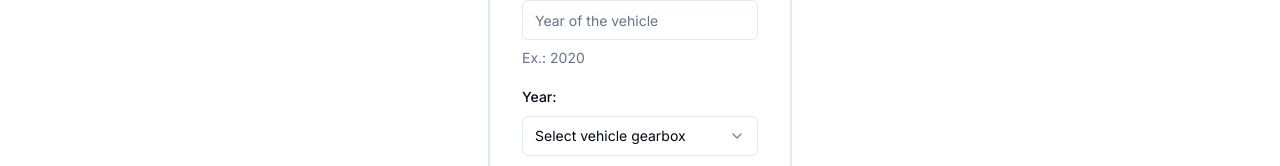
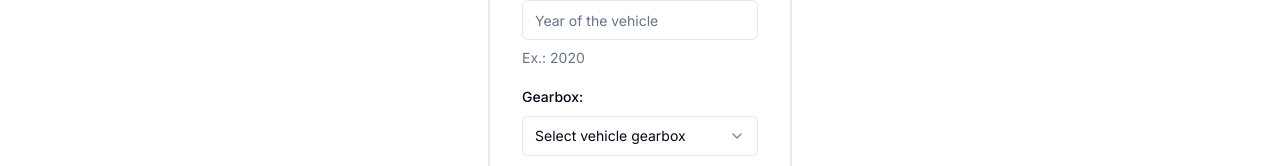
Before and after one commit to ZulfiPy/NextFrontTSForRW, a Next.js app: page /components/fleet/new-vehicle in a window 1280 px wide. Shown: the part 770-936 px from the top of the page. Built offline with nearby package versions, Linux system fonts and the light colour scheme; no server answers.

Commit message:
form label mistake fixed, route after successful vehicle adding

```diff
--- a/src/components/NewVehicleForm.tsx
+++ b/src/components/NewVehicleForm.tsx
@@ -46,8 +46,8 @@ const NewVehicleForm = () => {
 
     async function handleSubmittedForm(values: vehicleInputType) {
         const dataToAddVehicle = {
-            plate_number: values.plateNumber,
-            vin_code: values.vinCode,
+            plate_number: values.plateNumber.toUpperCase(),
+            vin_code: values.vinCode.toUpperCase(),
             brand: values.brand,
             model: values.model,
             year: parseInt(values.year),
@@ -61,7 +61,7 @@ const NewVehicleForm = () => {
         if (status === 200 && data) {
             toast.success('New vehicle successfully added', { autoClose: 1500 });
             form.reset();
-            router.push('/components/fleet')
+            router.push('/components/fleet');
         }
 
         if (status === 500) {
@@ -165,7 +165,7 @@ const NewVehicleForm = () => {
                         name="gearbox"
                         render={({ field }) => (
                             <FormItem>
-                                <FormLabel>Year:</FormLabel>
+                                <FormLabel>Gearbox:</FormLabel>
                                 <Select onValueChange={field.onChange} value={field.value}>
                                     <FormControl>
                                         <SelectTrigger>
```
